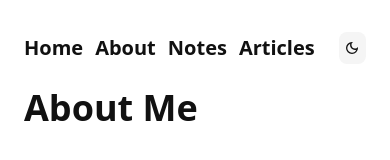
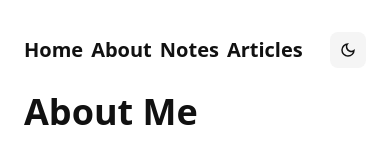
Before and after one commit to pzrsa/parsam.io, a Next.js app: page /about in a window 390 px wide. Shown: the top 160 px of the page. Built offline with nearby package versions, Linux system fonts and the light colour scheme.

Commit message:
update styles

```diff
--- a/components/Navbar.tsx
+++ b/components/Navbar.tsx
@@ -17,7 +17,7 @@ const NavLink: React.FC<NavbarProps> = ({ href, text }) => {
 
 const Navbar = () => {
   return (
-    <nav className="flex gap-3 mb-6">
+    <nav className="flex gap-2 sm:gap-3 mb-6">
       <NavLink href="/" text="Home" />
       <NavLink href="/about" text="About" />
       <NavLink href="/notes" text="Notes" />
--- a/components/ThemeToggle.tsx
+++ b/components/ThemeToggle.tsx
@@ -15,7 +15,7 @@ const ThemeToggle: React.FC = () => {
     <button
       aria-label="Theme Toggle"
       onClick={() => setTheme(resolvedTheme === "dark" ? "light" : "dark")}
-      className="flex bg-neutral-100 hover:bg-neutral-200 dark:bg-neutral-800 dark:hover:bg-neutral-700 w-8 h-8 items-center justify-center transition-all rounded-lg"
+      className="flex text-lg bg-neutral-100 hover:bg-neutral-200 dark:bg-neutral-800 dark:hover:bg-neutral-700 w-9 h-9 items-center justify-center transition-all rounded-lg"
     >
       {resolvedTheme === "dark" ? (
         <MdOutlineLightMode />
```
